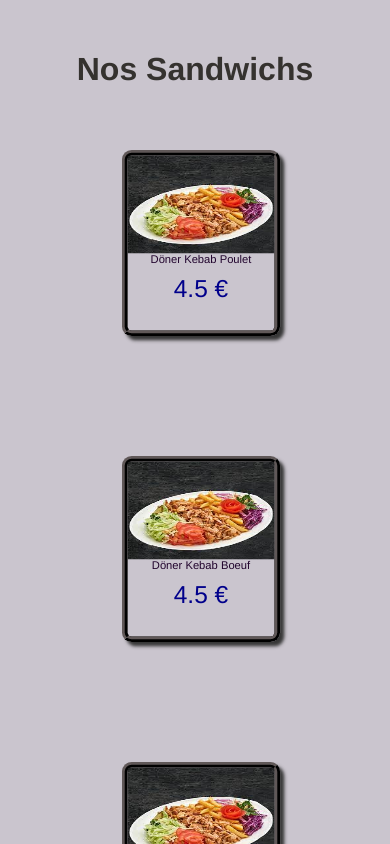
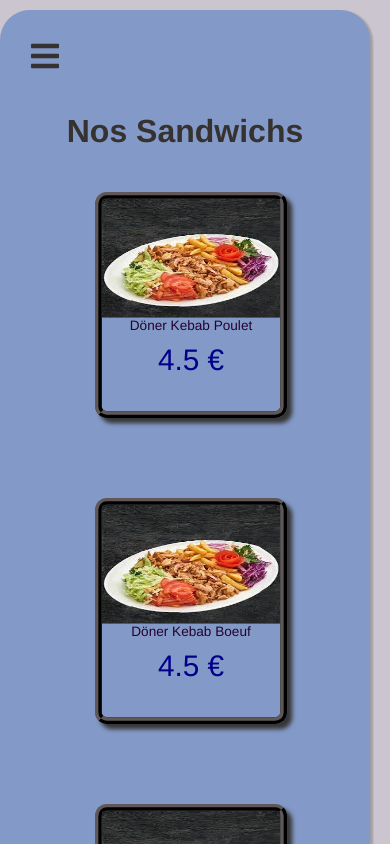
Before and after one commit to hugur82/site-irfan-vue, a Vue app: page /sandwich in a window 390 px wide. Shown: the top 844 px of the page. Built offline with nearby package versions, Linux system fonts and the light colour scheme.

Commit message:
menu navigation responsive avec les liens qui fonctionnent

```diff
--- a/public/index.html
+++ b/public/index.html
@@ -5,6 +5,7 @@
     <meta http-equiv="X-UA-Compatible" content="IE=edge">
     <meta name="viewport" content="width=device-width,initial-scale=1.0">
     <link rel="icon" href="<%= BASE_URL %>favicon.ico">
+    <link rel="stylesheet" href="https://use.fontawesome.com/releases/v5.8.1/css/all.css" integrity="sha384-50oBUHEmvpQ+1lW4y57PTFmhCaXp0ML5d60M1M7uH2+nqUivzIebhndOJK28anvf" crossorigin="anonymous">
     <title><%= htmlWebpackPlugin.options.title %></title>
   </head>
   <body>
--- a/src/App.vue
+++ b/src/App.vue
@@ -1,8 +1,11 @@
 <template>
-    <div id="navigation-icon" v-if="mobileView">
+
+    <navigationMobile v-if="mobileView" />
+    <div class="content" :class="{'open':showNav}">
+      <div class="top-bar">
+        <div id="navigation-icon" @click="commShowNav" v-if="mobileView">
           <i class="fas fa-bars"></i>
         </div>
-
         <nav v-if="!mobileView">
           <router-link to="/">Home</router-link> |
           <router-link to="/sandwich">Sandwichs</router-link> |
@@ -12,28 +15,47 @@
           <router-link to="/about">Contact</router-link>
         </nav>
         <router-view/>
-
+      </div>
+    </div>
 </template>
 
 <script>
+import { mapState } from "vuex"
+import navigationMobile from '@/components/navigationMobile.vue'
+
+
   export default{
     data(){
       return {
         mobileView:false,
-        showNav:false,
+        resolution:750
+      }
+    },
+    components:{
+      navigationMobile,
+    },
+    computed: {
+      ...mapState(['showNav']),
+      ShowNav(){
+          return this.$store.state.showNav
       }
     },
     methods: {
+      commShowNav(){
+        this.$store.commit('COMMUT_SHOWNAV')
+      },
       handleView(){
-        this.mobileView = window.innerWidth < 600 ;
+        this.mobileView = window.innerWidth < this.resolution ;
+        if (this.mobileView==false && this.$store.state.showNav==true){
+          this.commShowNav()
+        }
       }
     },
     mounted() {
       this.handleView(),
       window.addEventListener('resize',()=>{
-        this.mobileView = window.innerWidth < 600 ;
-        // console.log(window.innerWidth);
-      })
+      this.handleView()
+      });
     },
 
 
@@ -43,6 +65,20 @@
 <style lang="scss">
 @import './assets/style.css' ;
 
+.content {
+  position : absolute;
+  top: 10px;
+  width: calc(100% - 60px);
+  min-height:400px ;
+  padding: 20px;
+  background-color: rgb(131, 153, 199);
+  border-radius: 30px;
+  box-shadow: 2px 2px 2px 1px rgba(0, 0, 0, 0.2);
+  transition: 1000ms cubic-bezier(.58,-0.49,.6,1.33);
+}
+.open{
+  transform: translateX(300px);
+}
 #app {
   font-family: Avenir, Helvetica, Arial, sans-serif;
   -webkit-font-smoothing: antialiased;
@@ -52,6 +88,7 @@
 }
 
 #navigation-icon{
+  width: 30px;
   padding: 10px 10px 20px;
   margin-right: 10px;
   cursor: pointer;
@@ -68,11 +105,12 @@ nav {
 
 
   a {
+    text-decoration: none;
     font-weight: bold;
-    color: #1b8af8;
+    color: #251f5e;
 
     &.router-link-exact-active {
-      color: #2f21a7;
+      color: #8d2591;
     }
   }
 }
--- a/src/assets/style.css
+++ b/src/assets/style.css
@@ -20,6 +20,7 @@ body {
 }
 .boucleProduits{
     width: 215px;
+    height:auto;
 
 }
 .carte{
@@ -58,10 +59,10 @@ body {
 /*-------------Responsive smartphone-----------*/
 @media screen and (max-width:600px)  {
 .carte{
-    transform: scale(0.7);
+    transform: scale(0.85);
 }
 .carte:hover {
-    transform:scale(1);
+    transform:scale(1.1);
 }
 
 }
--- /dev/null
+++ b/src/components/navigationMobile.vue
@@ -0,0 +1,65 @@
+<template>
+
+    <div id="navigationMobile">
+        <ul >
+            <li><router-link @click="commShowNav" to="/">Home</router-link></li>
+            <li><router-link @click="commShowNav" to="/sandwich">Sandwichs</router-link></li>
+            <li><router-link @click="commShowNav" to="/pizzaPide">Pizzas and Pides</router-link></li>
+            <li><router-link @click="commShowNav" to="/assiette">Assièttes</router-link></li>
+            <li><router-link @click="commShowNav" to="/accomp">Accompagnements</router-link></li>
+            <li><router-link @click="commShowNav" to="/about">Contact</router-link></li>
+        </ul>
+    </div>
+
+</template>
+
+<script>
+import { mapState } from "vuex"
+
+export default {
+    name:'navigationMobile',
+    computed: {
+        ...mapState(['showNav']),
+        ShowNav(){
+        return this.$store.state.showNav
+      }
+    },
+    methods: {
+        commShowNav(){
+        this.$store.commit('COMMUT_SHOWNAV')
+      }
+    },
+}
+</script>
+
+<style lang="scss" scoped>
+
+#navigationMobile{
+    padding: 20px 0 0 0 ;
+
+    ul {
+        text-decoration: none;
+        list-style: none;
+        width: 200px;
+        padding-left: 40px;
+        a{
+            color: rgb(25, 96, 129);
+            text-decoration: none;
+            &:hover {
+                color: rgb(185, 45, 45);
+
+            }
+        }
+        li {
+            color: #fff;
+            font-size: x-large;
+            font-weight: bold;
+            margin-bottom: 20px;
+            cursor: pointer;
+
+
+        }
+    }
+}
+
+</style>
--- a/src/store/index.js
+++ b/src/store/index.js
@@ -2,6 +2,7 @@ import { createStore } from 'vuex'
 
 export default createStore({
   state: {
+      showNav:false,
       tabSandwich:[{id:1,title:"Döner Kebab Poulet",prix: 4.5,url: "assietteKebab.jpeg",description:"description"},
                       {id:2,title:"Döner Kebab Boeuf",prix: 4.5,url: "assietteKebab.jpeg",description:"description"},
                       {id:3,title:"Yufka Poulet",prix: 4.5,url: "assietteKebab.jpeg",description:"description"},
@@ -87,6 +88,9 @@ export default createStore({
 
   },
   mutations: {
+    COMMUT_SHOWNAV(state){
+      state.showNav = !state.showNav
+    }
   },
   actions: {
   },
```
Lines whose indentation alone changed are shown as unchanged.
